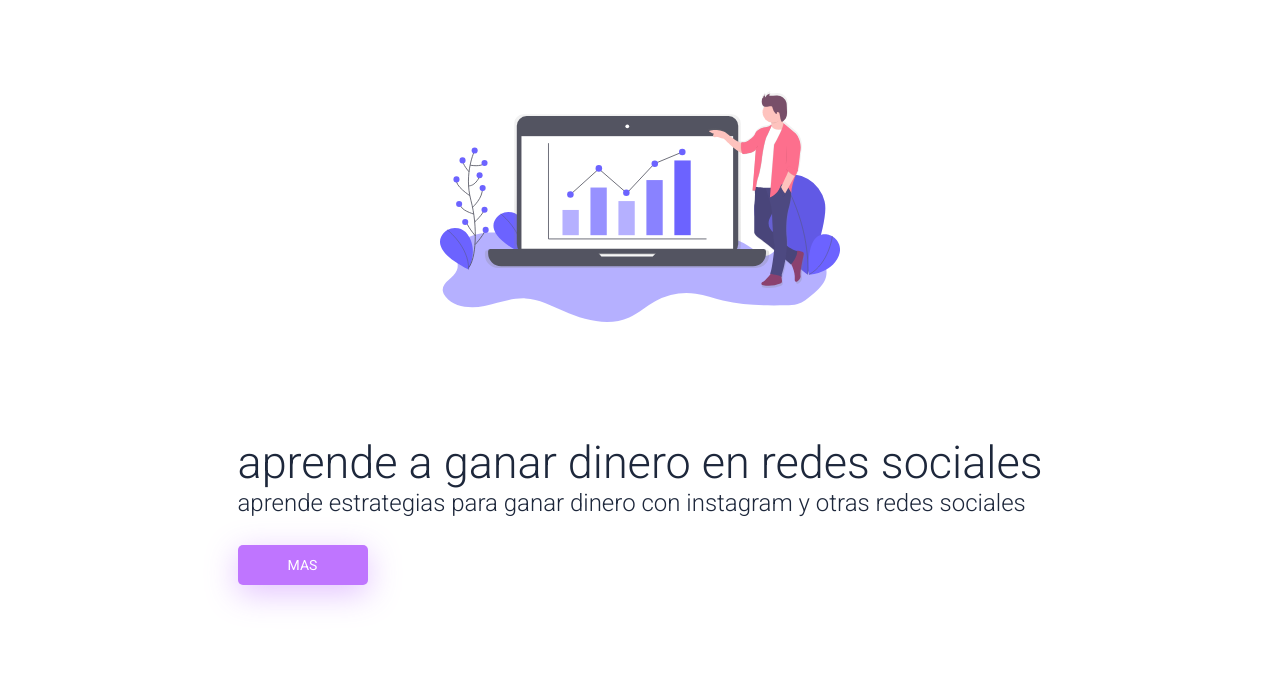
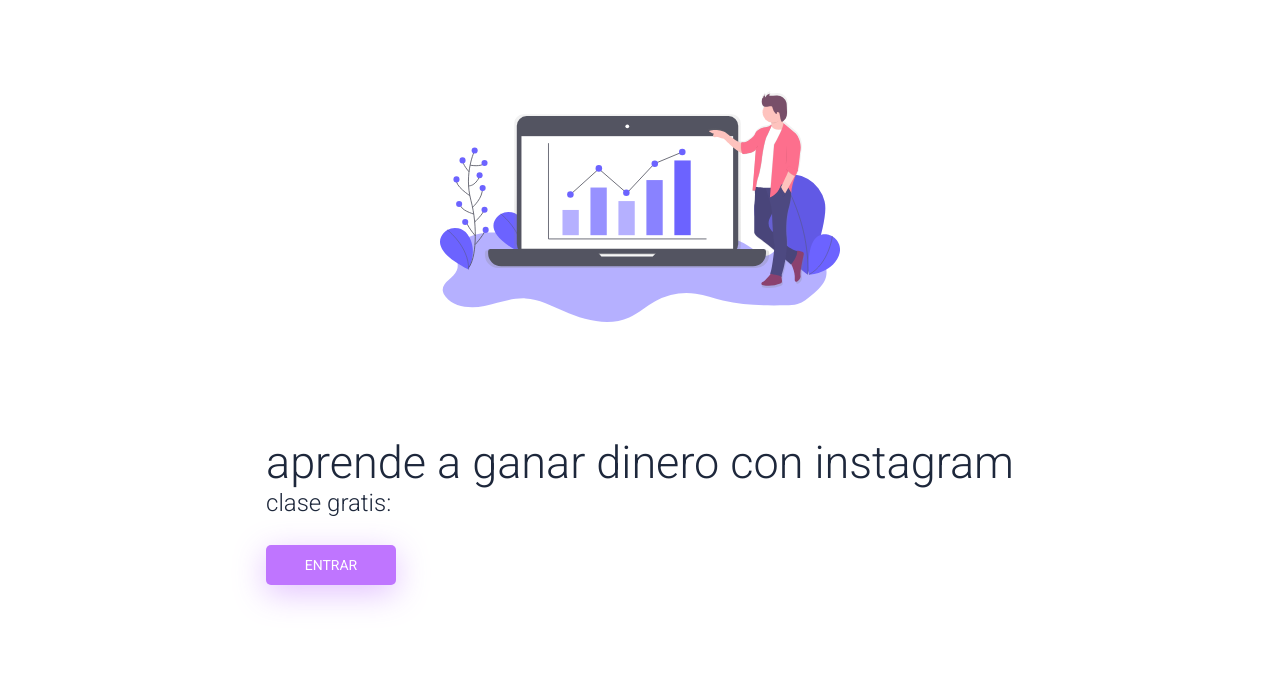
Before and after one commit to lutegar/negocios_digitales, a plain HTML site: page index.html in a window 1280 px wide. Shown: the part 102-800 px from the top of the page. Drawn offline with Linux system fonts and the light colour scheme.

Commit message:
Add files via upload

```diff
--- a/index.html
+++ b/index.html
@@ -31,9 +31,9 @@
 			<div class="contenedor">
 				<section class="contenido-header">
 					<section class="textos-header">
-						<h2 class="titulo">aprende a ganar dinero en redes sociales</h2>
-						<h2>aprende estrategias para ganar dinero con instagram y otras redes sociales</h2>
-						<a href="https://go.hotmart.com/W40450579P" target="_blank">mas</a>
+						<h2 class="titulo">aprende a ganar dinero con instagram</h2>
+						<h2>clase gratis:</h2>
+						<a href="https://go.hotmart.com/D40447244K?ap=1c42" target="_blank">entrar</a>
 					</section>
 					<img src="img/principal.svg" alt="">
 				</section>
```
